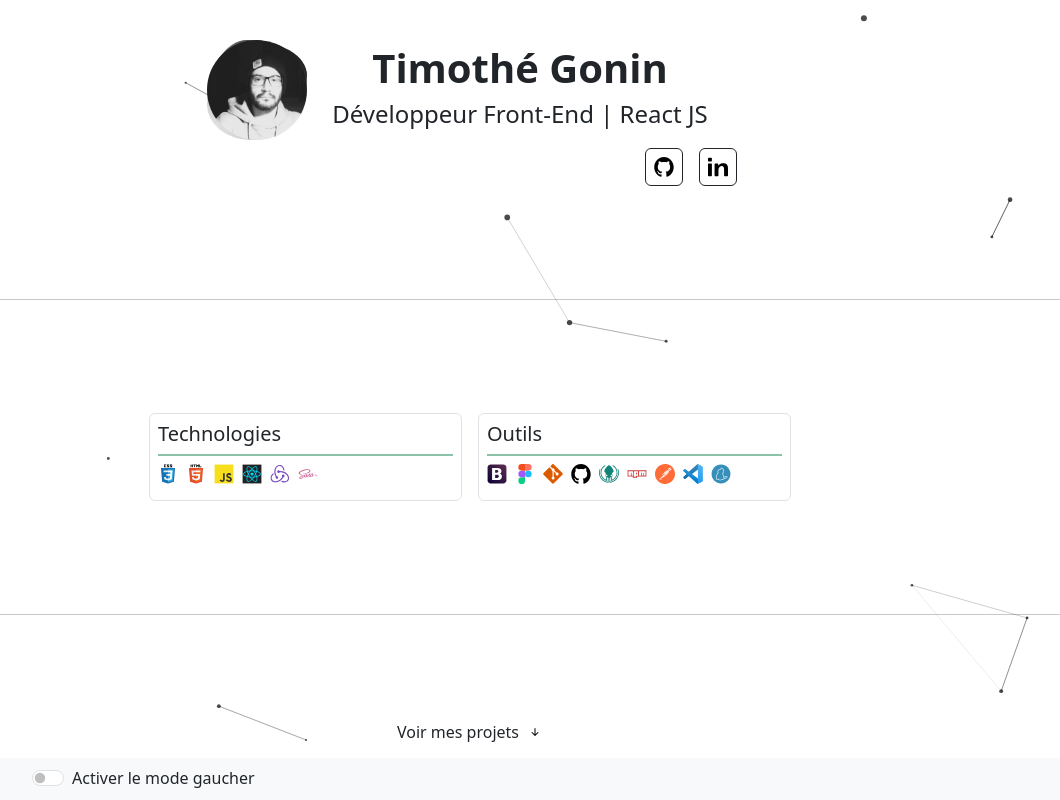
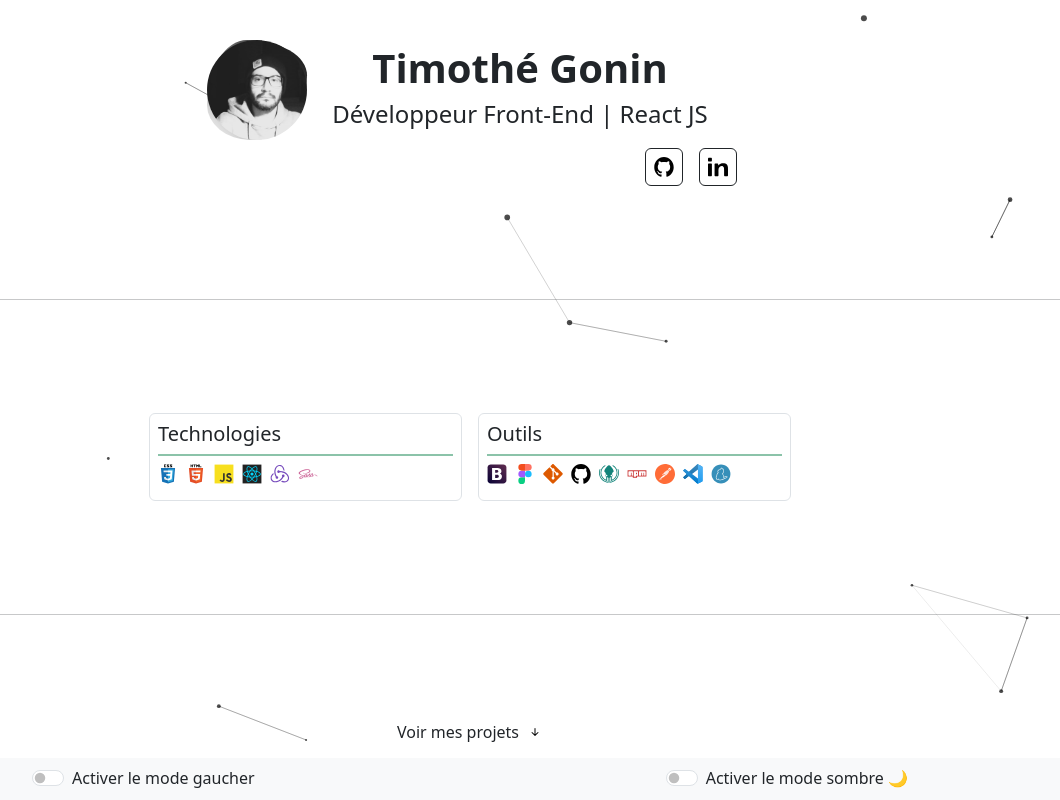
Before and after one commit to timothegonin/portfolio, a React (Create React App) app: page / in a window 1280 px wide. Shown: the top 800 px of the page, without its empty margins (170-1230 px from the left). Built offline with nearby package versions, Linux system fonts and the light colour scheme.

Commit message:
🚧 darkmode toogler + theme context

```diff
--- a/src/components/ControlBar.jsx
+++ b/src/components/ControlBar.jsx
@@ -1,12 +1,14 @@
 import Container from "react-bootstrap/Container";
 import Navbar from "react-bootstrap/Navbar";
 import Controls from "./Controls";
+import Theme from "./Theme";
 
 function ControlBar() {
 	return (
 		<Navbar expand="lg" className="bg-body-tertiary" fixed="bottom">
 			<Container style={{ maxWidth: "900px" }}>
 				<Controls />
+				<Theme />
 			</Container>
 		</Navbar>
 	);
--- /dev/null
+++ b/src/components/Theme.jsx
@@ -0,0 +1,34 @@
+import { useContext } from "react";
+import { ThemeContext } from "../utils/context/ThemeContext";
+import Form from "react-bootstrap/Form";
+
+const Theme = () => {
+	const { theme } = useContext(ThemeContext);
+	console.log(theme);
+
+	// const handleUiDirection = (e) => {
+	// 	toogleUiDirection(e.currentTarget.checked);
+	// };
+
+	const toogleButtonAriaLabel =
+		theme === "light" ? "Enable dark mode" : "Disable dark mode";
+
+	const toogleButtonLabel =
+		theme === "light"
+			? "Activer le mode sombre 🌙"
+			: "Désactiver le mode mode sombre ☀️";
+
+	return (
+		<Form>
+			<Form.Check
+				type="switch"
+				id="custom-switch"
+				aria-label={toogleButtonAriaLabel}
+				label={toogleButtonLabel}
+				// onClick={handleUiDirection}
+			/>
+		</Form>
+	);
+};
+
+export default Theme;
--- a/src/index.js
+++ b/src/index.js
@@ -3,15 +3,18 @@ import ReactDOM from "react-dom/client";
 import "bootstrap/dist/css/bootstrap.min.css";
 import projects from "./assets/data/projects.json";
 import App from "./App";
+import { ThemeProvider } from "./utils/context/ThemeContext";
 import { UiProvider } from "./utils/context/UiContext";
 import reportWebVitals from "./reportWebVitals";
 
 const root = ReactDOM.createRoot(document.getElementById("root"));
 root.render(
 	<React.StrictMode>
-		<UiProvider>
-			<App data={projects} />
-		</UiProvider>
+		<ThemeProvider>
+			<UiProvider>
+				<App data={projects} />
+			</UiProvider>
+		</ThemeProvider>
 	</React.StrictMode>
 );
 
--- /dev/null
+++ b/src/utils/context/ThemeContext.jsx
@@ -0,0 +1,15 @@
+import React, { createContext, useState } from "react";
+
+export const ThemeContext = createContext("light");
+
+export const ThemeProvider = ({ children }) => {
+	const [theme, setTheme] = useState("light");
+
+	// const toogleUiDirection = (toogleButtonValue) => {
+	// 	setLeftHandedMode(toogleButtonValue);
+	// };
+
+	return (
+		<ThemeContext.Provider value={{ theme }}>{children}</ThemeContext.Provider>
+	);
+};
```
